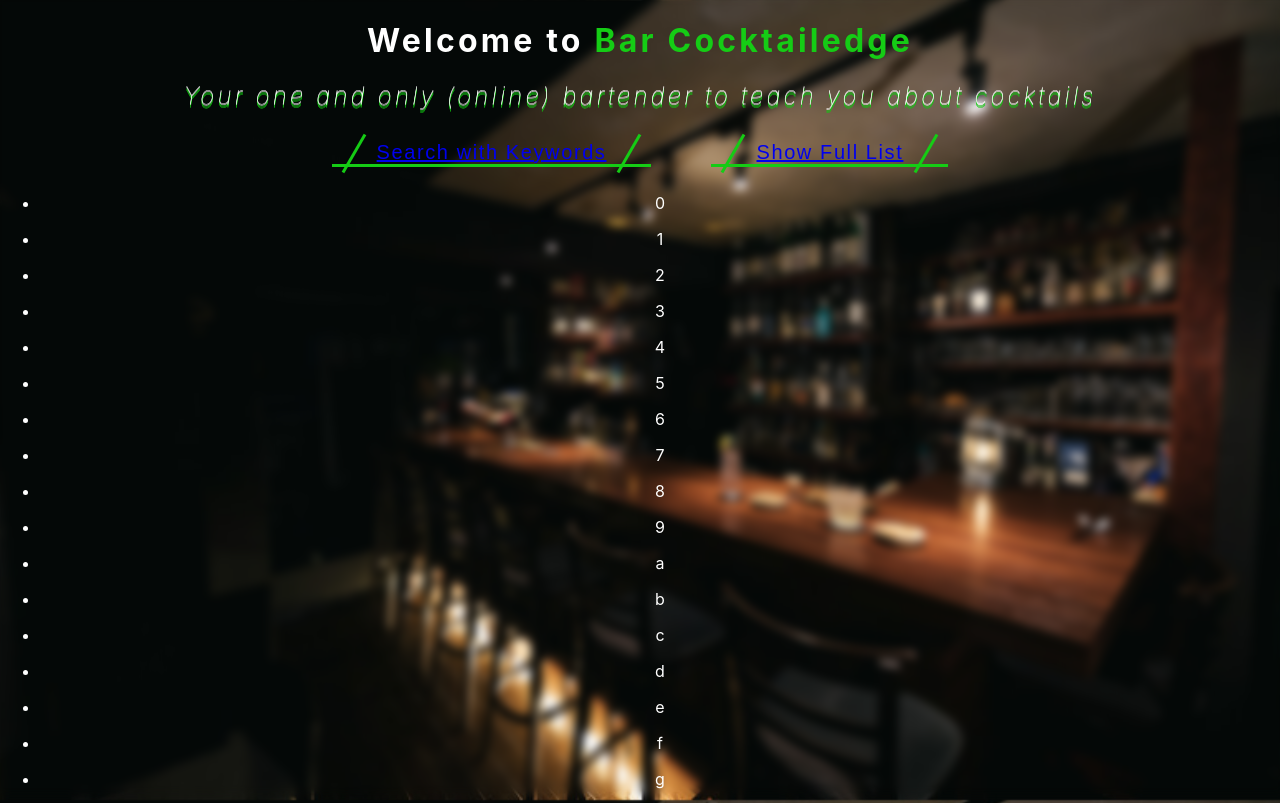
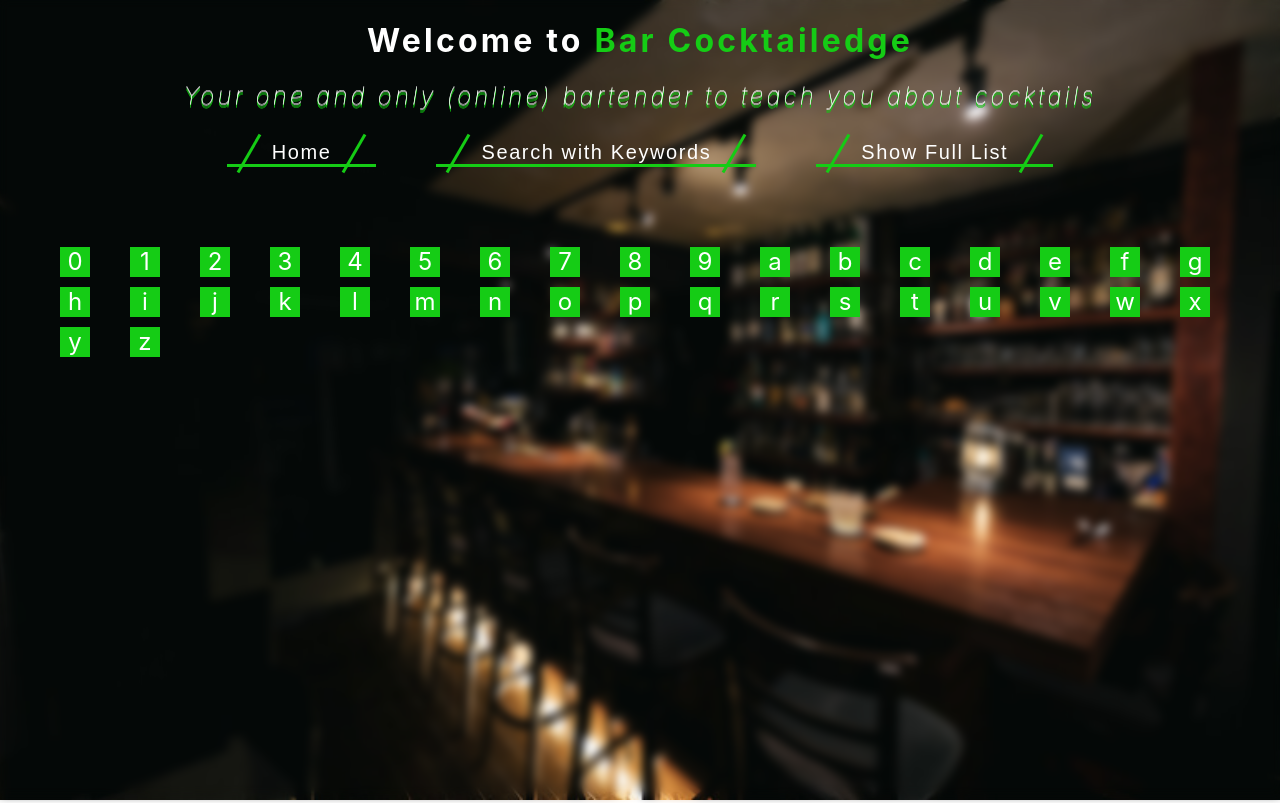
Before and after one commit to MahoMori/search-cocktail, a React (Create React App) app: page /list in a window 1280 px wide. Shown: the top 803 px of the page. Built offline with nearby package versions, Linux system fonts and the light colour scheme; no server answers; a web font is replaced by a local one.

Commit message:
changed css

```diff
--- a/src/App.css
+++ b/src/App.css
@@ -2,7 +2,7 @@
   text-align: center;
 }
 
-header {
+header, .special-txt {
   color: #fff;
   letter-spacing: 0.2rem;
 }
@@ -29,7 +29,6 @@ header {
   border-top: none;
   border-left: none;
   border-right: none;
-  color: #fff;
   font-family: 'Pattaya', sans-serif;
   letter-spacing: 0.1rem;
   cursor: pointer;
@@ -61,6 +60,28 @@ header {
   right:0;
 }
 
+.keywords-or-list a {
+  text-decoration: none;
+  color: #fff;
+}
+
+.home {
+  margin: 70px 0;
+}
+
+.special-img {
+  width: 300px;
+  height: 300px;
+  margin: 0 auto;
+  cursor: pointer;
+}
+
+.bartendar {
+  width: 500px;
+  position: absolute;
+  bottom: 0;
+  right: 0;
+}
 
 
 
@@ -133,7 +154,11 @@ input {
 
 
 
-/* ----- main(after search) ----- */
+/* ----- search ----- */
+.search{
+  margin-top: 70px;
+}
+
 main {
   width: 90%;
   margin: 80px auto;
@@ -266,3 +291,28 @@ main {
 @media (min-width: 1441px) {
 
 }
+
+
+
+
+
+/* ----- list ----- */
+.list {
+  margin: 70px auto;
+}
+
+.list-li {
+  color: #fff;
+  list-style: none;
+  float: left;
+  margin: 0 20px 10px 20px;
+  background-color: #15cc15;
+  width: 30px;
+  height: 30px;
+  font-size: 1.5rem;
+  cursor: pointer;
+}
+
+.clr {
+  clear: both;
+}
--- a/src/App.js
+++ b/src/App.js
@@ -26,18 +26,17 @@ function App() {
 
   const [eachDrinkData, setEachDrinkData] = useState({})
 
-  useEffect(() => {
-    axios('https://www.thecocktaildb.com/api/json/v1/1/random.php').then((response) => {
-        setEachDrinkData(response.data.drinks[0])
-    })
-  }, [])
-
   return (
     <div className="App">
       <header>
         <h1>Welcome to <span className="bar-name">Bar&nbsp;Cocktailedge</span></h1>
         <h2 className="header-subtitle">Your one and only (online) bartender to teach you about cocktails</h2>
 
+        <button className="keywords-or-list">
+          <Link to="/">
+            Home
+          </Link>
+        </button>
         <button className="keywords-or-list">
           <Link to="/search">
             Search with Keywords
--- a/src/components/Home.jsx
+++ b/src/components/Home.jsx
@@ -9,18 +9,20 @@ import ModalComponent from './ModalComponent'
 
 const Home = ({eachDrinkData, setEachDrinkData, open, handleOpen, handleClose}) => {
 
-    // useEffect(() => {
-    //     axios('https://www.thecocktaildb.com/api/json/v1/1/random.php').then((response) => {
-    //     setEachDrinkData(response.data.drinks)
-    // })
-    // }, [])
+    useEffect(() => {
+        axios('https://www.thecocktaildb.com/api/json/v1/1/random.php').then((response) => {
+        setEachDrinkData(response.data.drinks[0])
+    })
+    }, [])
 
 
     return (
-        <div>
-            <h2>Today's Special</h2>
-            <Card drink={eachDrinkData} key={eachDrinkData.idDrink} handleOpen={handleOpen} setEachDrinkData={setEachDrinkData}/>
-            <ModalComponent open={open} handleClose={handleClose} eachDrinkData={eachDrinkData} />
+        <div className="home">
+            <h2 className="special-txt">Bartendar's Special</h2>
+            <div className="special-img">
+                <Card drink={eachDrinkData} key={eachDrinkData.idDrink} handleOpen={handleOpen} setEachDrinkData={setEachDrinkData}/>
+                <ModalComponent open={open} handleClose={handleClose} eachDrinkData={eachDrinkData} />
+            </div>
         </div>
     )
 }
--- a/src/components/List.jsx
+++ b/src/components/List.jsx
@@ -12,14 +12,15 @@ const List = ({setDrinksData, drinksData, handleOpen, setEachDrinkData, open, ha
     const [letter, setLetter] = useState('')
 
     return (
-        <div>
-            {alphanumeric.split('').map((letter, i) => (
-                <ul>
-                    <li key={i} onClick={() => {setLetter(letter)}} style={{color: 'white'}}>{letter}</li>
-                </ul>
-            ))}
+        <section className="list">
+            <ul>
+                {alphanumeric.split('').map((letter, i) => (
+                    <li key={i} onClick={() => {setLetter(letter)}} className="list-li">{letter}</li>
+                ))}
+            </ul>
+            <div className="clr"></div>
             <ListComponent letter={letter} setLetter={setLetter} drinksData={drinksData} setDrinksData={setDrinksData} handleOpen={handleOpen} setEachDrinkData={setEachDrinkData} open={open} handleClose={handleClose} eachDrinkData={eachDrinkData}/>
-        </div>
+        </section>
     )
 }
 
--- a/src/components/Search.jsx
+++ b/src/components/Search.jsx
@@ -71,7 +71,7 @@ const Search = () => {
 
     return (
         <>
-            <section>
+            <section className="search">
                 <button
                 className={
                     "search-button " + (buttonClicked.name ? "button-clicked" : "")
```
Also changed, not shown: src/img/icon1.png (deleted), src/img/icon2.png (deleted).
